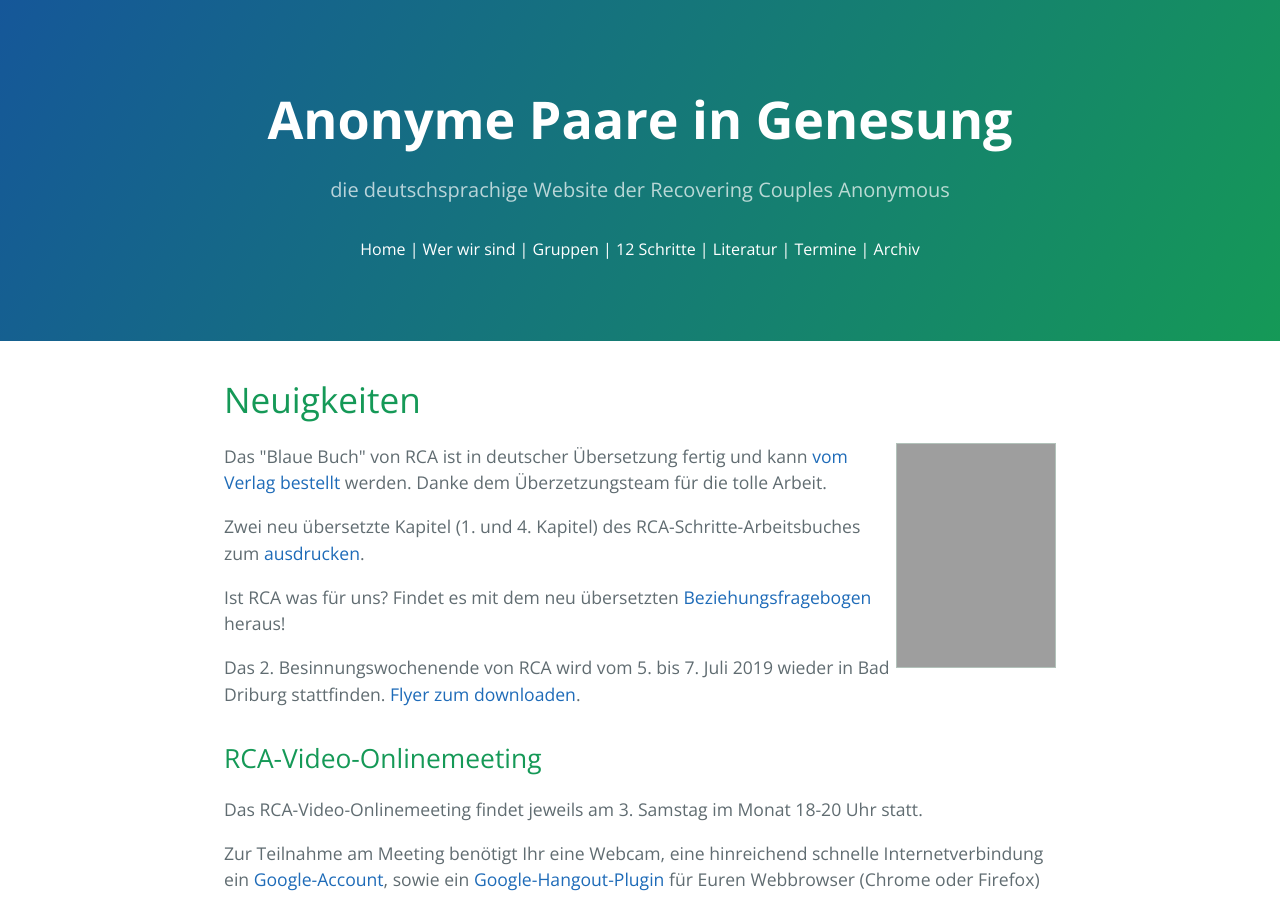
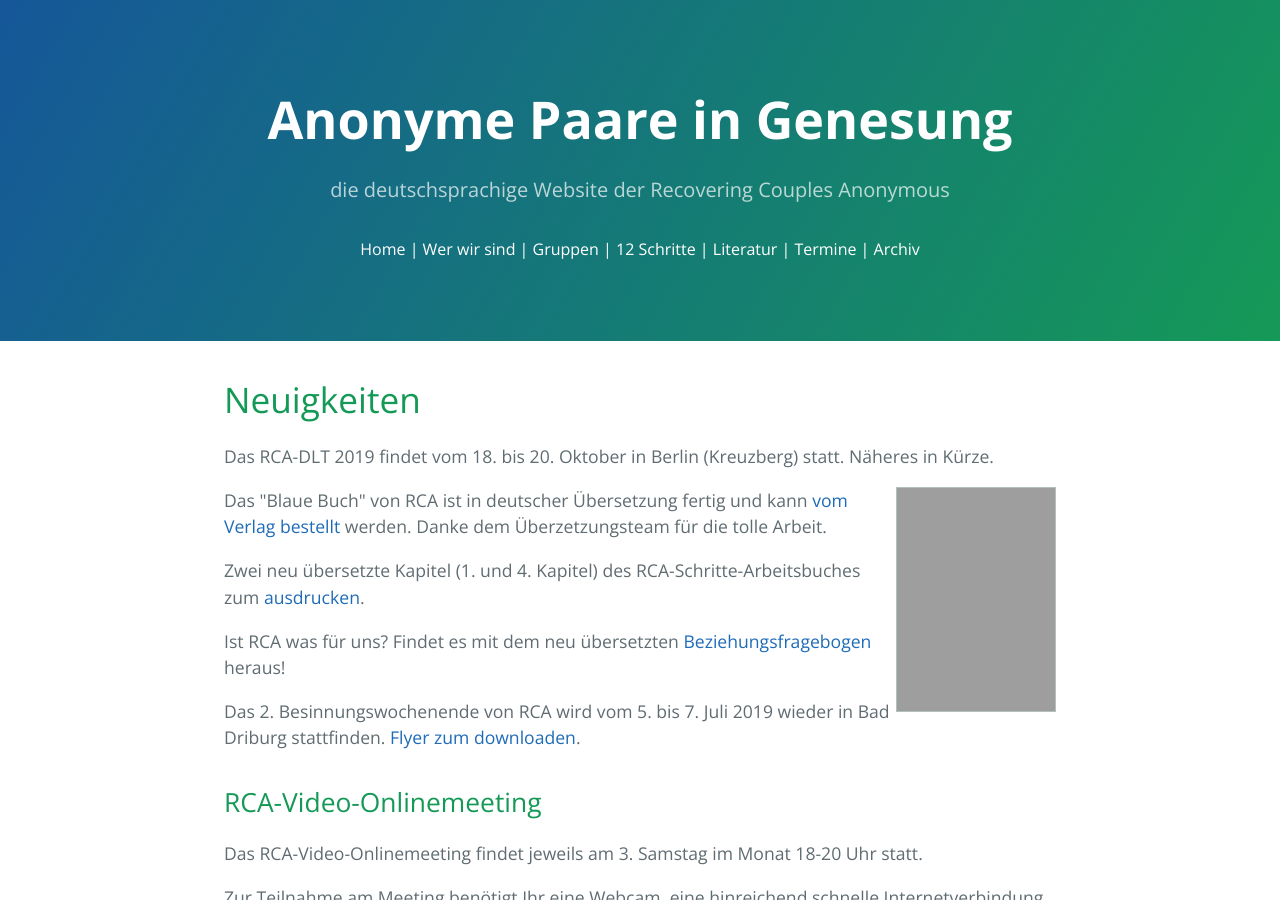
Before and after one commit to rcadeutschland/rcadeutschland.github.io, a Jekyll site: the page built from index.html, in a window 1280 px wide and 900 px high. Built offline with Jekyll 4.4.1, drawn with Linux system fonts in a browser that asks for light colours; nearby versions of some CDN libraries; grey boxes are pictures that could not be loaded.

Commit message:
Update index.html

```diff
--- a/index.html
+++ b/index.html
@@ -3,7 +3,7 @@
 title: RCA Home
 ---
 <h1>Neuigkeiten</h1>
-
+<p>Das RCA-DLT 2019 findet vom 18. bis 20. Oktober in Berlin (Kreuzberg) statt. Näheres in Kürze.</p>
 <p>
  <a href="https://tredition.de/autoren/recovering-couples-anonymous-rca-25560/anonyme-paare-in-genesung-paperback-109018/">
   <img src="https://publish-books.tredition.de:443/tredition/ImageHandler.ashx?ImageId=373024"
```
